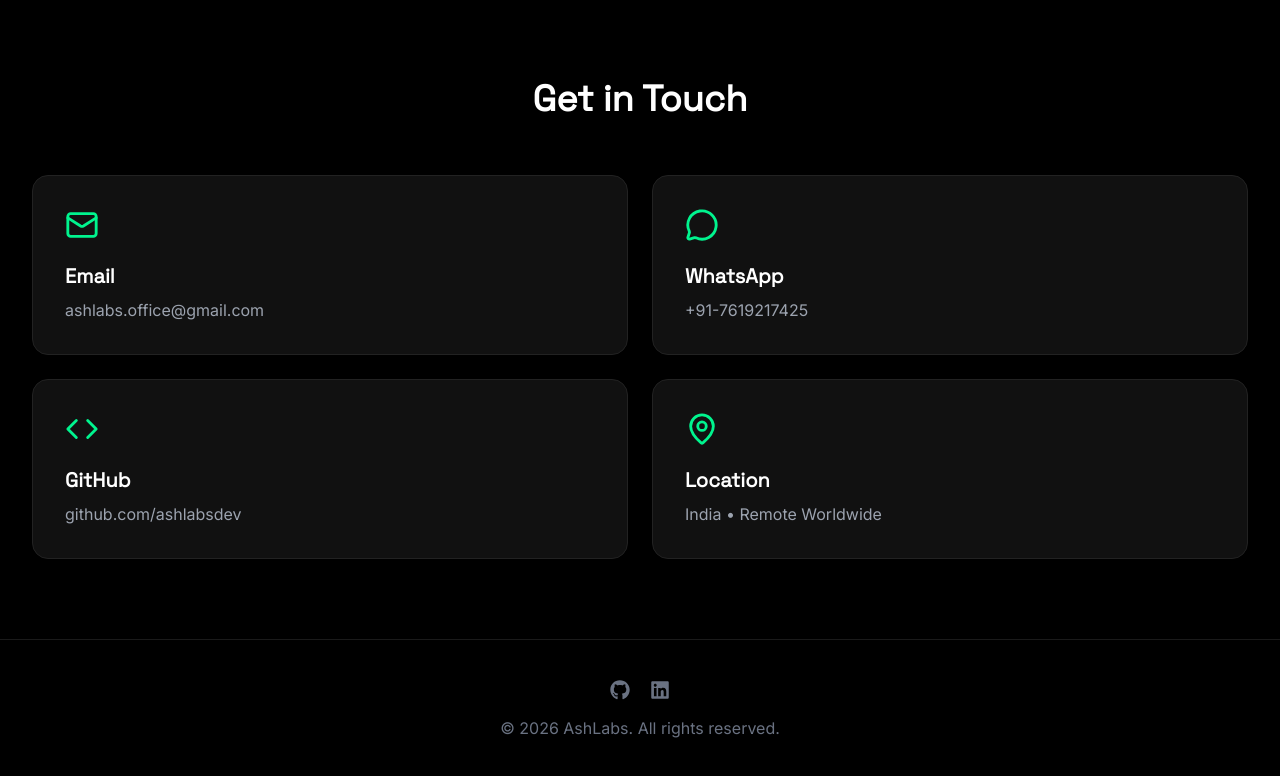
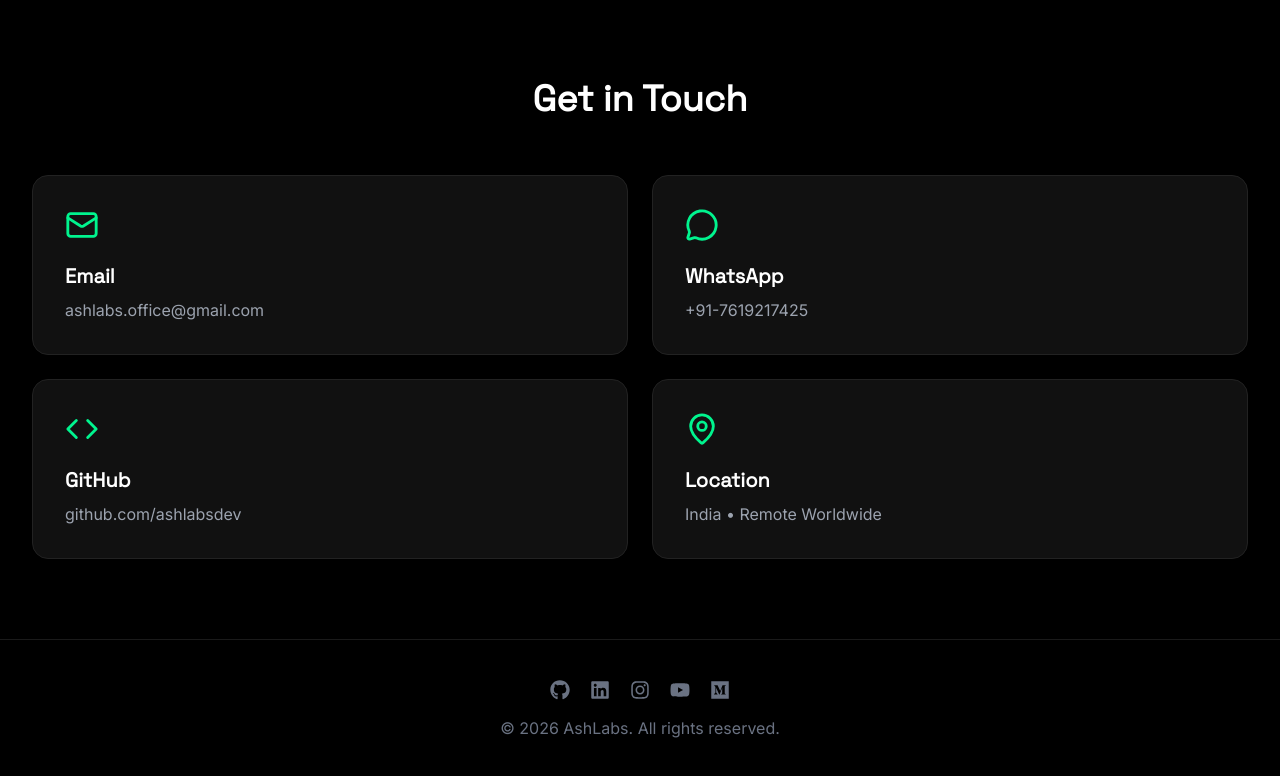
Before and after one commit to ashlabsdev/ashlabs-portfolio, a React (Vite) app: page / in a window 1280 px wide. Shown: the part 1519-2295 px from the top of the page. Built offline with nearby package versions, Linux system fonts and the light colour scheme.

Commit message:
feat: added socials

```diff
--- a/src/components/layout/Footer.tsx
+++ b/src/components/layout/Footer.tsx
@@ -1,13 +1,4 @@
-// export default function Footer() {
-//   return (
-//     <footer className="border-t border-white/10 py-10 text-center text-gray-500">
-//       © 2026 AshLabs. All rights reserved.
-//     </footer>
-//   );
-// }
-
-
-import { FaGithub, FaLinkedin } from "react-icons/fa";
+import { FaGithub, FaLinkedin, FaInstagram, FaMedium, FaYoutube } from "react-icons/fa";
 
 export default function Footer() {
   return (
@@ -32,6 +23,36 @@ export default function Footer() {
         >
           <FaLinkedin size={20} />
         </a>
+
+        <a
+          href="https://www.instagram.com/ashlabs.dev/"
+          target="_blank"
+          rel="noopener noreferrer"
+          aria-label="Instagram"
+          className="transition-colors hover:text-white"
+        >
+          <FaInstagram size={20} />
+        </a>
+
+        <a
+          href="https://www.youtube.com/@ashlabsdev"
+          target="_blank"
+          rel="noopener noreferrer"
+          aria-label="YouTube"
+          className="transition-colors hover:text-white"
+        >
+          <FaYoutube size={20} />
+        </a>
+
+        <a
+          href="https://medium.com/@ashlabs.office"
+          target="_blank"
+          rel="noopener noreferrer"
+          aria-label="Medium"
+          className="transition-colors hover:text-white"
+        >
+          <FaMedium size={20} />
+        </a>
       </div>
 
       <p>© 2026 AshLabs. All rights reserved.</p>
```
